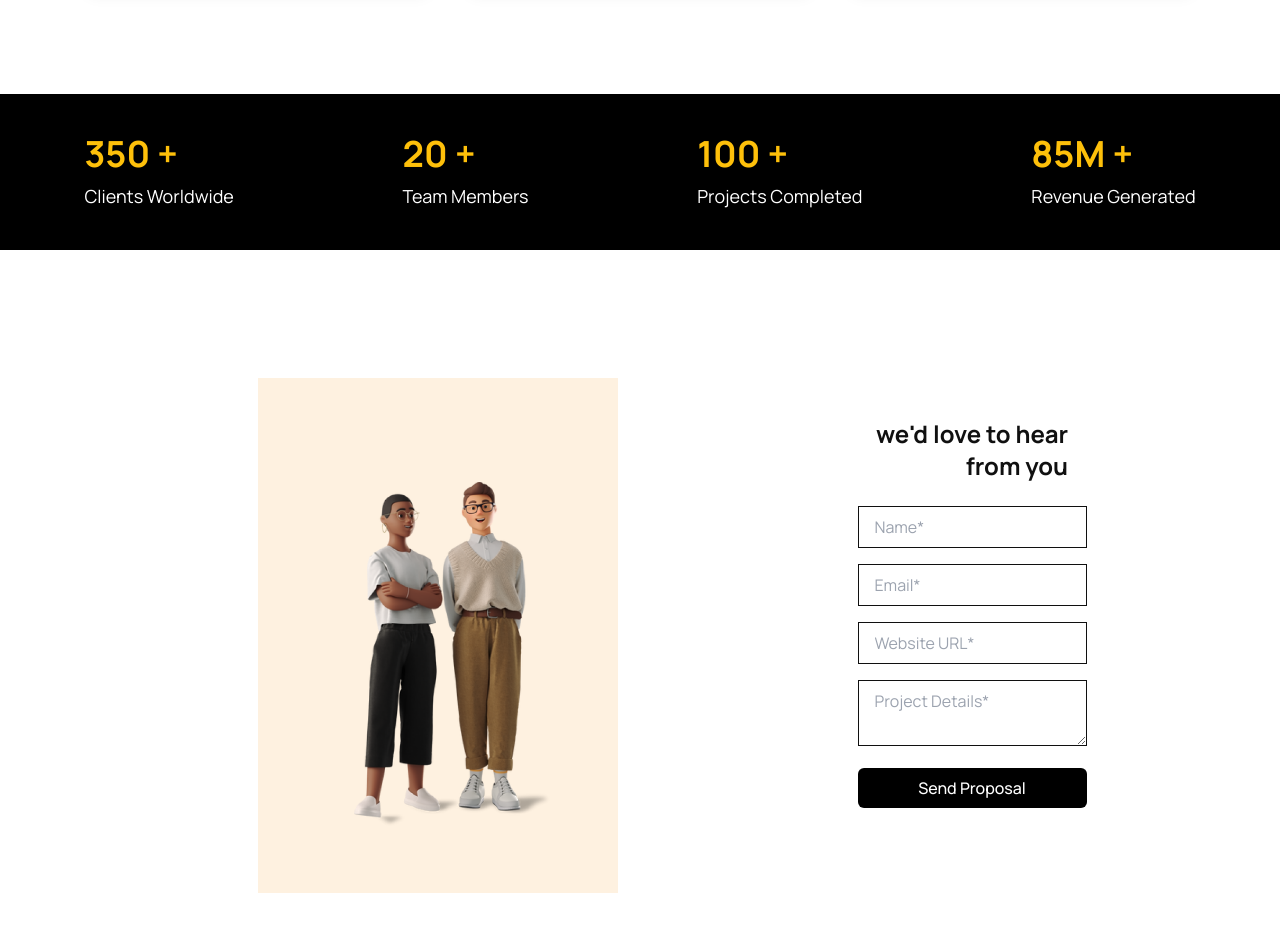
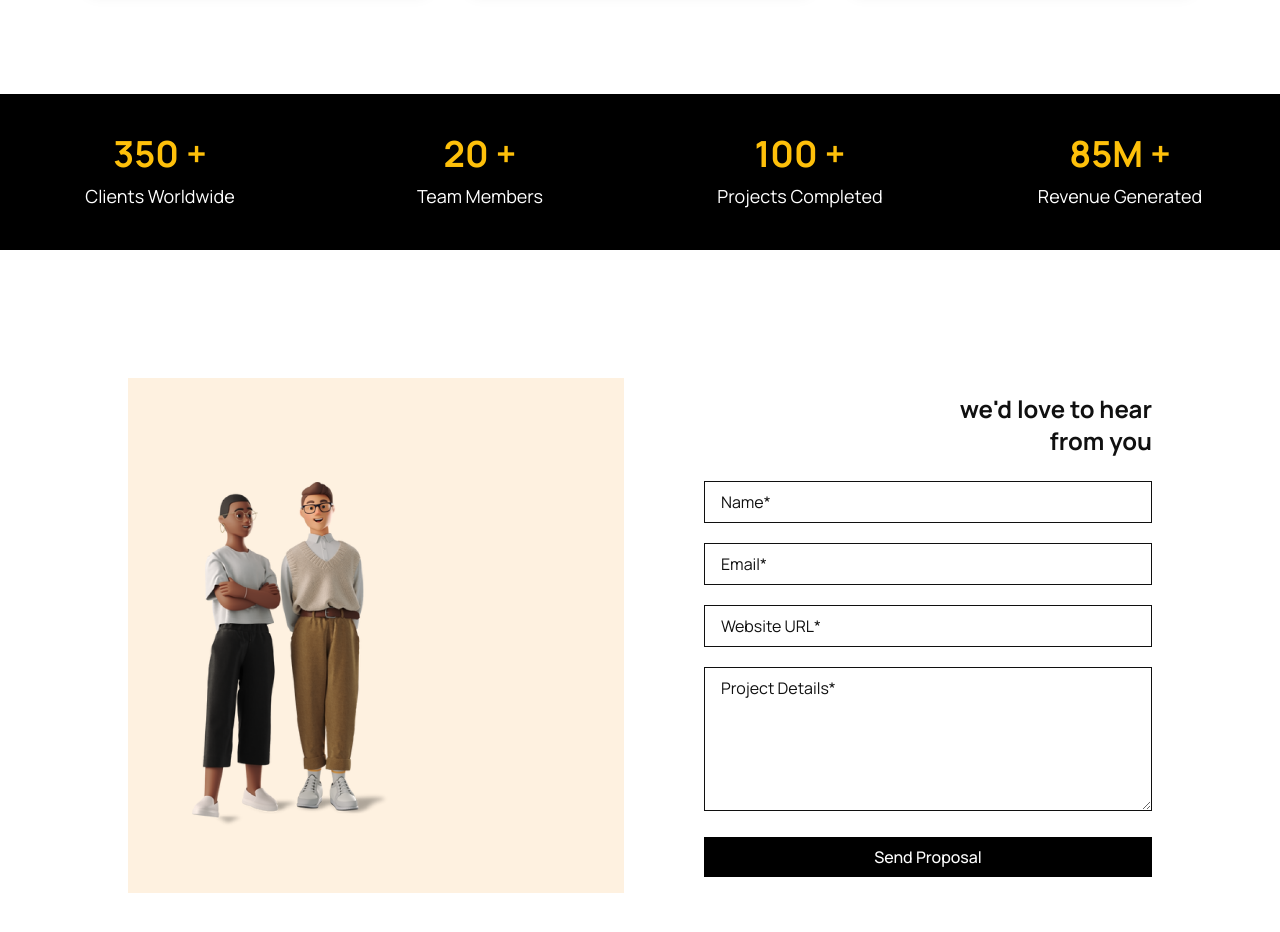
Before and after one commit to AdhAld/pitonProje, a Next.js app: page / in a window 1280 px wide. Shown: the part 2220-3152 px from the top of the page. Built offline with nearby package versions, Linux system fonts and the light colour scheme.

Commit message:
update responsive

```diff
--- a/app/components/contact.tsx
+++ b/app/components/contact.tsx
@@ -3,37 +3,37 @@ import Image from "next/image";
 
 const Contact: React.FC = () => {
   return (
-    <div className="flex flex-wrap justify-center gap-60 p-32 bg-white">
+    <div className="grid grid-cols-1 lg:grid-cols-2 gap-8 p-8 lg:p-32 bg-white">
       {/* Image */}
-      <div className="flex flex-col bg-[#FEF1E0] p-16 ml-16 sm:max-w-xs md:max-w-sm">
+      <div className="flex justify-center lg:justify-start bg-[#FEF1E0] p-8 lg:p-16">
         <Image
-          className="mt-10 ml-8"
+          className="mt-10"
           src="/formImage.png"
-          alt="Founder"
+          alt="Form Image"
           width={200}
           height={500}
         />
       </div>
 
       {/* Contact Form */}
-      <div className="flex flex-col items-center py-10">
+      <div className="flex flex-col justify-center items-center lg:items-end">
         {/* Form Başlığı */}
-        <h2 className="text-2xl font-bold text-right text-[#101010] mb-6">
+        <h2 className="text-2xl font-bold text-center lg:text-right text-[#101010] mb-6">
           we&apos;d love to hear <br /> from you
         </h2>
 
         {/* Form */}
-        <form className="w-full max-w-md space-y-4">
+        <form className="w-full max-w-md space-y-5">
           {/* Name Input */}
           <div>
-            <label className="sr-only text-purple-300" htmlFor="name">
+            <label className="sr-only" htmlFor="name">
               Name*
             </label>
             <input
               id="name"
               type="text"
               placeholder="Name*"
-              className="w-full border border-[#101010] px-4 py-2 text-gray-900 focus:outline-none focus:ring-2 focus:ring-black"
+              className="w-full border border-[#101010] px-4 py-2 text-[#101010] placeholder-[#101010]"
             />
           </div>
 
@@ -46,7 +46,7 @@ const Contact: React.FC = () => {
               id="email"
               type="email"
               placeholder="Email*"
-              className="w-full border border-[#101010] px-4 py-2 text-gray-900 focus:outline-none focus:ring-2 focus:ring-black"
+              className="w-full border border-[#101010] px-4 py-2 text-[#101010] placeholder-[#101010]"
             />
           </div>
 
@@ -59,11 +59,11 @@ const Contact: React.FC = () => {
               id="website"
               type="url"
               placeholder="Website URL*"
-              className="w-full border border-[#101010] px-4 py-2 text-gray-900 focus:outline-none focus:ring-2 focus:ring-black"
+              className="w-full border border-[#101010] px-4 py-2 text-[#101010] placeholder-[#101010]"
             />
           </div>
 
-          {/* Project Details Textarea */}
+          {/* Project Details */}
           <div>
             <label className="sr-only" htmlFor="details">
               Project Details*
@@ -71,15 +71,14 @@ const Contact: React.FC = () => {
             <textarea
               id="details"
               placeholder="Project Details*"
-
-              className="w-full border border-[#101010] px-4 py-2 text-gray-900 focus:outline-none focus:ring-2 focus:ring-black"
+              className="w-full h-36 border border-[#101010] px-4 py-2 text-[#101010] placeholder-[#101010]"
             ></textarea>
           </div>
 
-          {/* Submit Button */}
+          {/* Button */}
           <button
             type="submit"
-            className="w-full bg-black text-white font-medium py-2 rounded-md hover:bg-gray-800 transition duration-200"
+            className="w-full bg-black text-white font-medium py-2 hover:bg-[#FEF1E0] hover:text-black transition duration-200"
           >
             Send Proposal
           </button>
--- a/app/components/metrics.tsx
+++ b/app/components/metrics.tsx
@@ -1,35 +1,35 @@
-import React from 'react'
+import React from 'react';
 
 const Metrics: React.FC = () => {
   return (
     <div className="bg-black text-white py-10">
-          <div className="flex justify-around items-center mx-auto max-w-7xl">
+      <div className="grid grid-cols-1 gap-8 sm:grid-cols-2 lg:grid-cols-4 items-center mx-auto max-w-7xl px-4">
         {/* Clients Worldwide */}
-            <div>
+        <div className="text-center">
           <h2 className="text-[#FEC00A] text-4xl font-bold mb-2">350 +</h2>
           <p className="text-lg">Clients Worldwide</p>
         </div>
 
         {/* Team Members */}
-            <div>
+        <div className="text-center">
           <h2 className="text-[#FEC00A] text-4xl font-bold mb-2">20 +</h2>
           <p className="text-lg">Team Members</p>
         </div>
 
         {/* Projects Completed */}
-            <div>
+        <div className="text-center">
           <h2 className="text-[#FEC00A] text-4xl font-bold mb-2">100 +</h2>
           <p className="text-lg">Projects Completed</p>
         </div>
 
         {/* Revenue Generated */}
-            <div>
+        <div className="text-center">
           <h2 className="text-[#FEC00A] text-4xl font-bold mb-2">85M +</h2>
           <p className="text-lg">Revenue Generated</p>
         </div>
       </div>
     </div>
   );
+};
 
-}
-export default Metrics
+export default Metrics;
--- a/app/components/team.tsx
+++ b/app/components/team.tsx
@@ -12,7 +12,7 @@ const Team: React.FC = () => {
       </div>
 
       {/* Team Members */}
-      <div className="flex flex-wrap gap-10 pb-20">
+      <div className="flex flex-wrap justify-center gap-10 pb-20">
         {/* Founder */}
         <div className="flex flex-col bg-white border border-gray-100 shadow-lg p-5 sm:max-w-xs md:max-w-sm">
           <Image
--- a/app/globals.css
+++ b/app/globals.css
@@ -11,7 +11,7 @@
 
 @media (prefers-color-scheme: dark) {
   :root {
-    --background: #0a0a0a;
+    --background: #ffffff;
     --foreground: #ededed;
   }
 }
```
Lines whose indentation alone changed are shown as unchanged.
